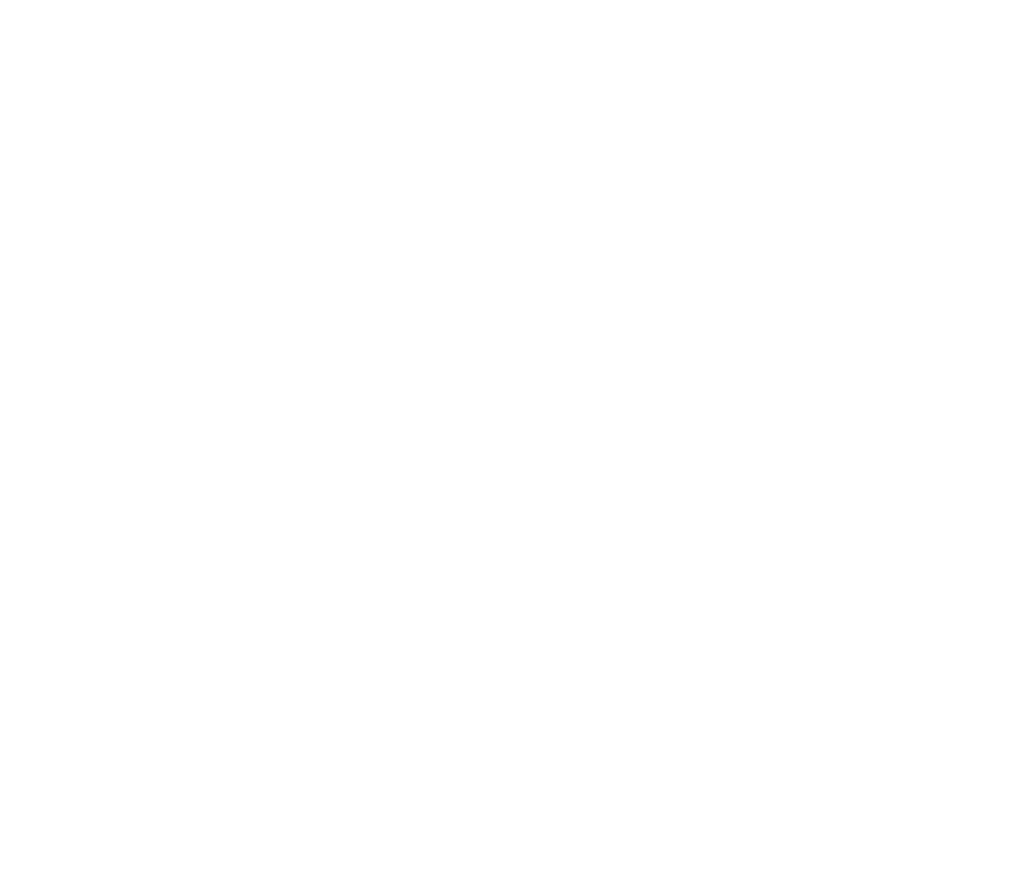
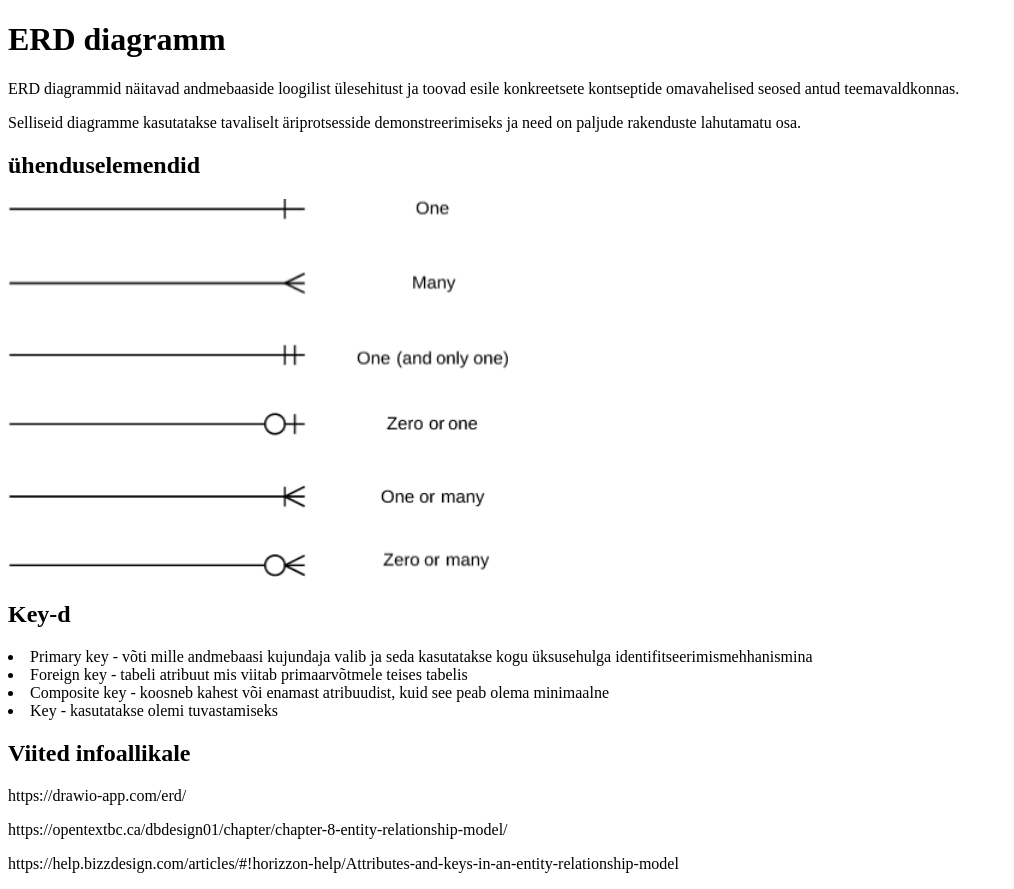
Before and after one commit to KerttuRungi/Targe24, a plain HTML site: page UML diagrmmid/ERD diagamm.html in a window 1280 px wide. Shown: the whole page, without its empty margins (0-1014 px from the left). Before the commit the page ends 800 px from the top, so only its background shows below. Drawn offline with Linux system fonts and the light colour scheme.

Commit message:
ERD diagramm-id commit
Tegin valmis ERD diagrammi html-i

```diff
--- a/UML diagrmmid/ERD diagamm.html
+++ b/UML diagrmmid/ERD diagamm.html
@@ -1,5 +1,22 @@
 <!DOCTYPE html>
 <body>
-
-
+<!---Kirjeldab ära mis on ERD diagrammid
+ - Kus neid kasutatakse
+ - toob välja eraldi joonistega ühenduselemendid
+ - mis on Primary Key, Foreign Key, Composite Key, ja lihtsalt Key?
+ - Viited infoallikaile--->
+<h1>ERD diagramm</h1>
+<p>ERD diagrammid näitavad andmebaaside loogilist ülesehitust ja toovad esile konkreetsete kontseptide omavahelised seosed antud teemavaldkonnas.</p>
+<p>Selliseid diagramme kasutatakse tavaliselt äriprotsesside demonstreerimiseks ja need on paljude rakenduste lahutamatu osa.</p>
+<h2>ühenduselemendid</h2>
+<img width="500" src="..\pildid/UML index/ERD-elemendid.png"/>
+<h2>Key-d</h2>
+<li>Primary key - võti mille andmebaasi kujundaja valib ja seda kasutatakse kogu üksusehulga identifitseerimismehhanismina</li>
+<li>Foreign key - tabeli atribuut mis viitab primaarvõtmele teises tabelis</li>
+<li>Composite key - koosneb kahest või enamast atribuudist, kuid see peab olema minimaalne</li>
+<li>Key - kasutatakse olemi tuvastamiseks</li>
+<h2>Viited infoallikale</h2>
+<p>https://drawio-app.com/erd/</p>
+<p>https://opentextbc.ca/dbdesign01/chapter/chapter-8-entity-relationship-model/</p>
+<p>https://help.bizzdesign.com/articles/#!horizzon-help/Attributes-and-keys-in-an-entity-relationship-model</p>
 </body>
```
Also changed, not shown: pildid/UML index/ERD-elemendid.png (added).
